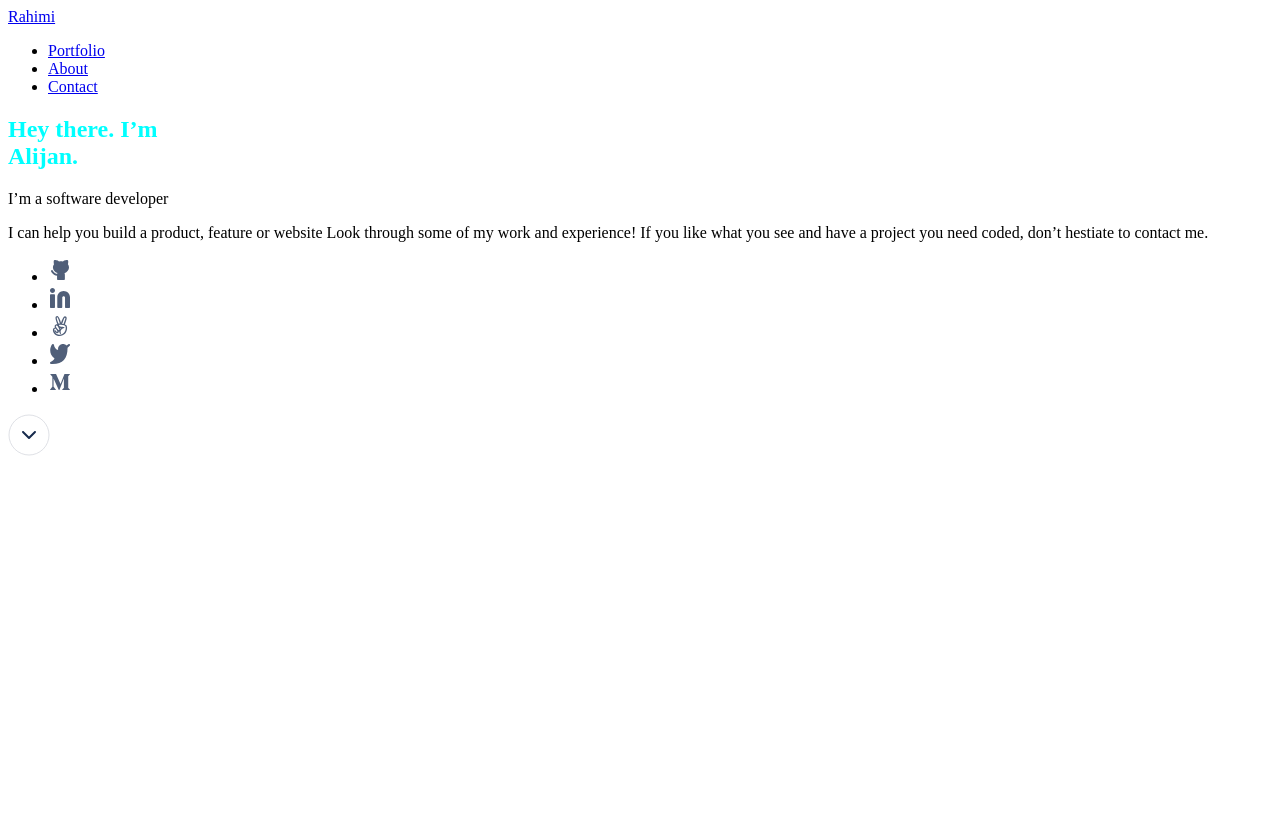
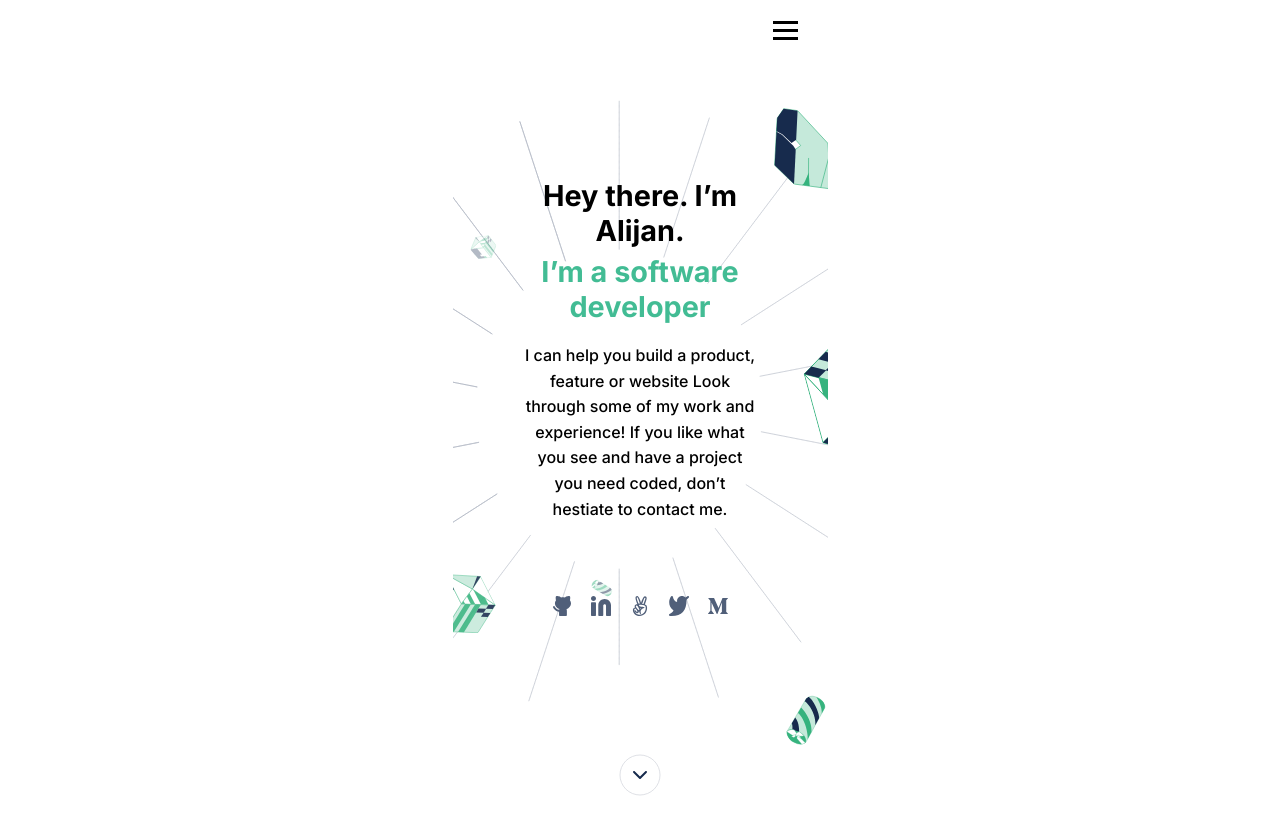
Before and after one commit to rahimialijan/My-Portfolio-Website, a website: page index.html in a window 1280 px wide. Drawn offline with Linux system fonts and the light colour scheme.

Commit message:
Add style for first header and section1

```diff
--- a/index.html
+++ b/index.html
@@ -12,38 +12,15 @@
     <div class="wrapper">
         <header>
             <nav class="navbar">
-
-                <a href="#" class="nav-branding">Rahimi</a>
-
-                <ul class="nav-menu">
-
-                    <li class="nav-item">
-                        <a class="nav-link" href="#recent-work">Portfolio</a>
-                    </li>
-
-                    <li class="nav-item">
-                        <a class="nav-link" href="#about-me">About</a>
-                    </li>
-
-                    <li class="nav-item">
-                        <a class="nav-link" href="#from-section">Contact</a>
-                    </li>
-
-                </ul>
-
                 <div class="humburger">
                     <span class="bar"></span>
                     <span class="bar"></span>
                     <span class="bar"></span>
                 </div>
-
             </nav>
-
         </header>
-
         <main class="main">
-<!-- ----------------------------------------Headline Setion------------------------------------------- -->
-            <section class="headline" id="headline">
+            <section class="section1">
                 <h1 class="greeting-text">Hey there. I’m <br> Alijan.</h1>
                 <p class="profission-text">I’m a software developer</p>
                 <p class="supporting-text">
@@ -88,5 +65,6 @@
                     </a>
                 </div>
             </section>
+        </main>
 </body>
 </html>
--- a/style.css
+++ b/style.css
@@ -1,3 +1,120 @@
-h1 {
-  color: aqua;
+@import url("https://fonts.googleapis.com/css2?family=Inter:wght@100;200;300;400;500;600;700;800;900&display=swap");
+
+* {
+  box-sizing: border-box;
 }
+
+*,
+*::before,
+*::after {
+  box-sizing: inherit;
+}
+body {
+    margin: 0;
+    padding: 0;
+    font-family: "Inter", "Open Sans", "Helvetica Neue", Helvetica, sans-serif;
+    overflow-x: hidden;
+  }
+  .wrapper {
+    width: 375px;
+    margin: 0 auto;
+    display: flex;
+    flex-direction: column;
+    justify-content: center;
+    background-color: #fff;
+    gap: 40px;
+  }
+
+  header {
+    width: calc(100% - 6px);
+    font-weight: 600;
+    font-size: 1.3rem;
+    display: flex;
+    align-items: center;
+    justify-content: space-between;
+  }
+
+  .nav-title {
+    color: black;
+    text-decoration: none;
+  }
+  .navbar {
+    width: 100%;
+    min-height: 60px;
+    padding: 0 24px;
+    display: flex;
+    align-items: center;
+    justify-content: flex-end;
+  }
+  .bar {
+    display: block;
+    width: 25px;
+    height: 3px;
+    margin: 5px auto;
+    -webkit-transition: all 0.3s ease-in-out;
+    transition: all 0.3s ease-in-out;
+    background-color: black;
+  }
+
+  .humburger {
+    cursor: pointer;
+  }
+
+  .main {
+    display: flex;
+    flex-direction: column;
+    justify-content: center;
+    gap: 60px;
+  }
+
+  .section1 {
+    height: 80vh;
+    display: flex;
+    padding: 20% 10% 0;
+    flex-direction: column;
+    align-items: center;
+    background: url("images/header-illsutration-mobile.svg");
+    background-position: top;
+    background-repeat: no-repeat;
+  }
+
+  .greeting-text,
+  .profission-text,
+  .supporting-text {
+    text-align: center;
+  }
+
+  .greeting-text,
+  .profission-text {
+    margin: 3px;
+    font-size: 1.8em;
+    font-weight: 700;
+  }
+
+  .profission-text {
+    color: rgb(66, 188, 148);
+  }
+
+  .supporting-text {
+    margin: 1rem 2rem;
+    line-height: 1.6;
+    font-weight: 500;
+  }
+
+  .social-media {
+    width: 60%;
+  }
+
+  .social-media ul {
+    margin: 0;
+    padding: 0;
+    display: flex;
+    justify-content: space-between;
+    list-style-type: none;
+    margin-top: 7vh;
+  }
+
+  .action-arrow-down {
+    position: absolute;
+    bottom: 0;
+  }
```
